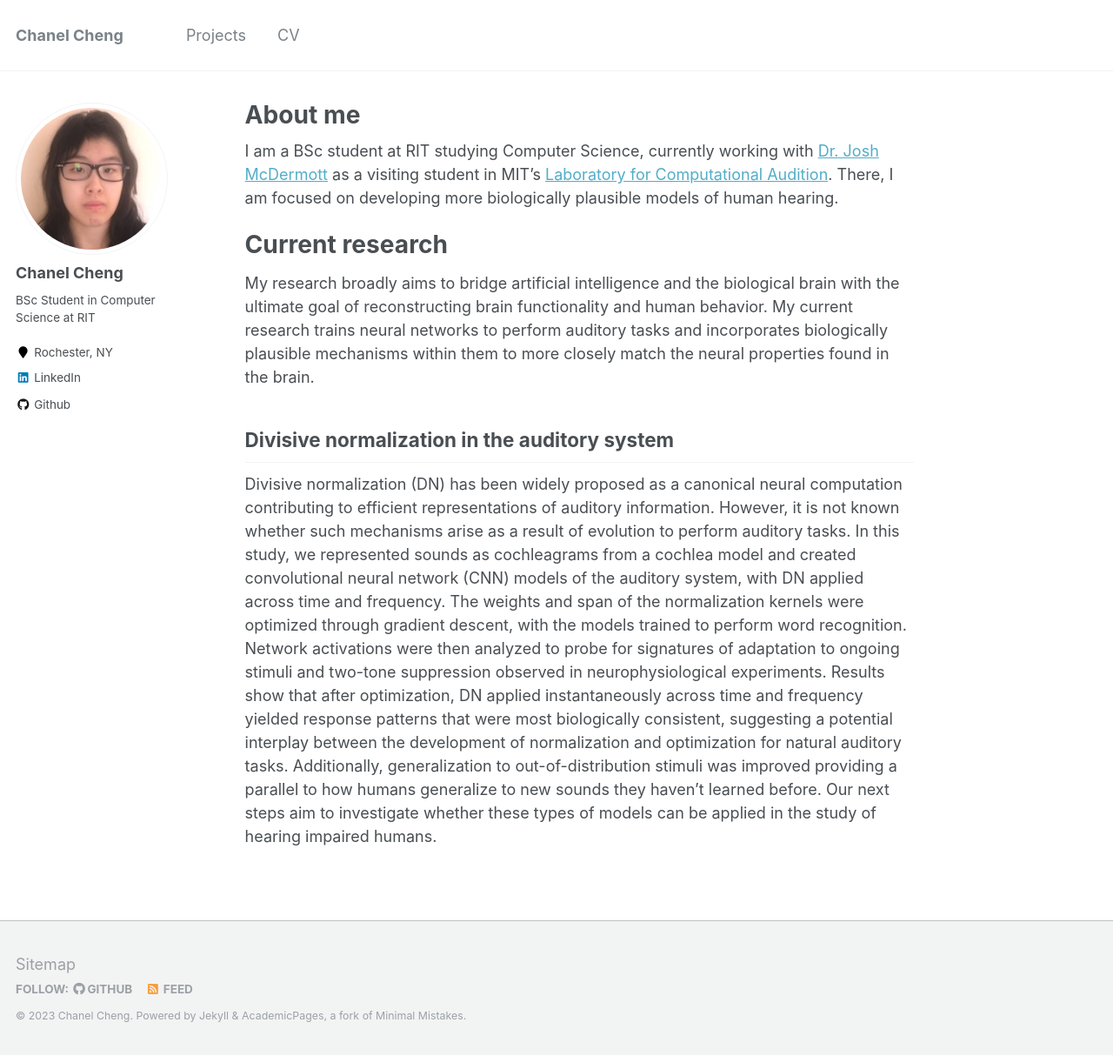
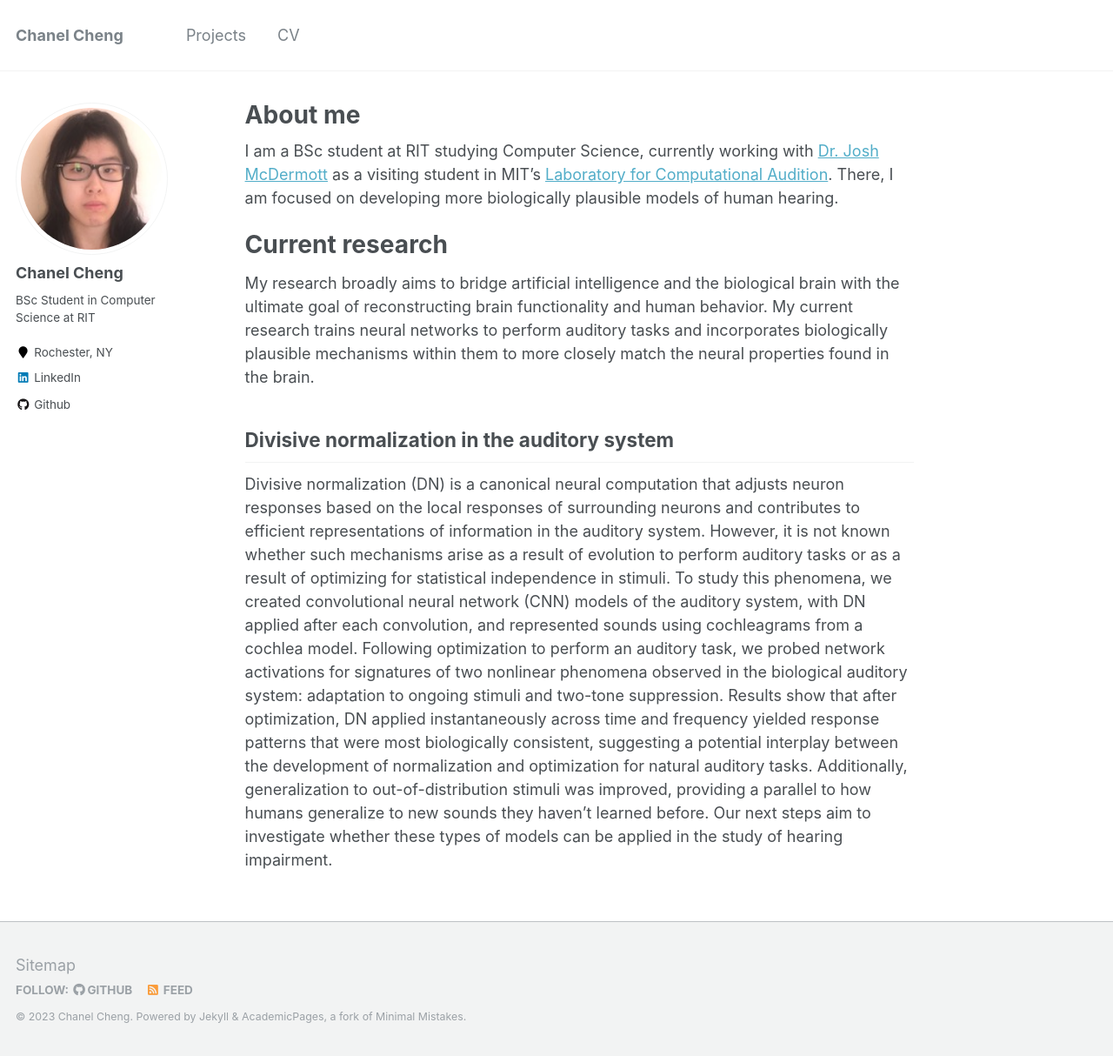
Before and after one commit to chanelfcheng/chanelfcheng.github.io, a Jekyll site: the page built from _pages/about.md, in a window 1280 px wide and 1214 px high. Shown: the whole window at 87% size. Built offline with Jekyll 4.4.1, drawn with Linux system fonts in a browser that asks for light colours.

Commit message:
Update about

```diff
--- a/_pages/about.md
+++ b/_pages/about.md
@@ -20,21 +20,24 @@ the neural properties found in the brain.
 
 Divisive normalization in the auditory system
 ------
-Divisive normalization (DN) has been widely proposed as a canonical neural
-computation contributing to efficient representations of auditory information.
+Divisive normalization (DN) is a canonical neural computation that adjusts neuron
+responses based on the local responses of surrounding neurons and
+contributes to efficient representations of information in the auditory system.
 However, it is not known whether such mechanisms arise as a result of evolution
-to perform auditory tasks.
-In this study, we represented sounds as cochleagrams from a cochlea model and
-created convolutional neural network (CNN) models of the auditory system, with
-DN applied across time and frequency. The weights and
-span of the normalization kernels were optimized through gradient descent, with
-the models trained to perform word recognition. Network activations were then
-analyzed to probe for signatures of adaptation to ongoing stimuli and two-tone
-suppression observed in neurophysiological experiments. Results show that after
-optimization, DN applied instantaneously across time and frequency yielded
-response patterns that were most biologically consistent, suggesting a potential
-interplay between the development of normalization and optimization for natural
-auditory tasks. Additionally, generalization to out-of-distribution stimuli was
-improved providing a parallel to how humans generalize to new sounds they
-haven't learned before. Our next steps aim
-to investigate whether these types of models can be applied in the study of hearing impaired humans.
+to perform auditory tasks or as a result of optimizing for statistical
+independence in stimuli.
+To study this phenomena, we created convolutional neural network (CNN) models of
+the auditory system, with DN applied after each convolution, and
+represented sounds using cochleagrams from a cochlea model.
+Following optimization to perform an auditory task, we probed network
+activations for signatures of two nonlinear phenomena observed in
+the biological auditory system: adaptation to ongoing stimuli and two-tone
+suppression.
+Results show that after optimization, DN applied instantaneously across time and
+frequency yielded response patterns that were most biologically consistent,
+suggesting a potential interplay between the development of normalization and
+optimization for natural auditory tasks. Additionally, generalization to
+out-of-distribution stimuli was improved, providing a parallel to how humans
+generalize to new sounds they haven't learned before. Our next steps aim
+to investigate whether these types of models can be applied in the study of
+hearing impairment.
```
